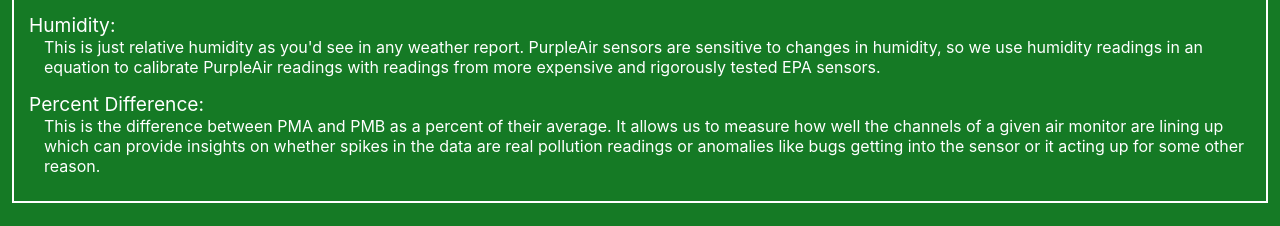
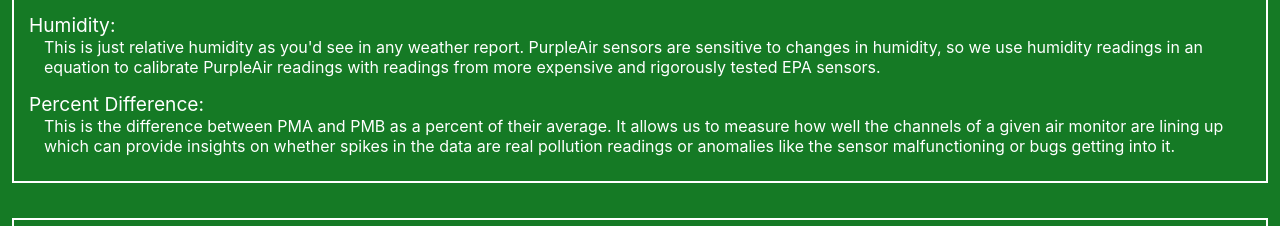
Before and after one commit to KeenanSegenchuk/UptonAir, a React (Create React App) app in the folder client/: page / in a window 1280 px wide. Shown: the part 2687-2913 px from the top of the page. Built offline with nearby package versions, Linux system fonts and the light colour scheme.

Commit message:
Update Landing.js

```diff
--- a/client/src/pages/Landing.js
+++ b/client/src/pages/Landing.js
@@ -133,7 +133,7 @@ function Landing() {
 		<div style={{height:"15px"}}/>
 		<p class="s12" style={{marginLeft:"15px"}}>Percent Difference:</p>
 		<p class="s8" style={{marginLeft:"30px"}}>
-			This is the difference between PMA and PMB as a percent of their average. It allows us to measure how well the channels of a given air monitor are lining up which can provide insights on whether spikes in the data are real pollution readings or anomalies like bugs getting into the sensor or it acting up for some other reason.
+			This is the difference between PMA and PMB as a percent of their average. It allows us to measure how well the channels of a given air monitor are lining up which can provide insights on whether spikes in the data are real pollution readings or anomalies like the sensor malfunctioning or bugs getting into it.
 		</p>
             	<div style={{height:"25px"}}/>
 
```
